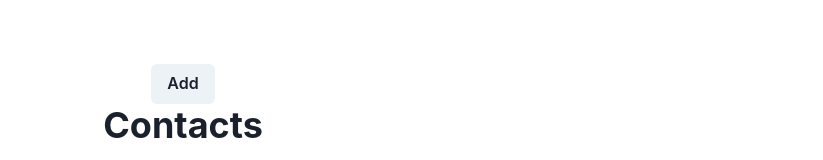
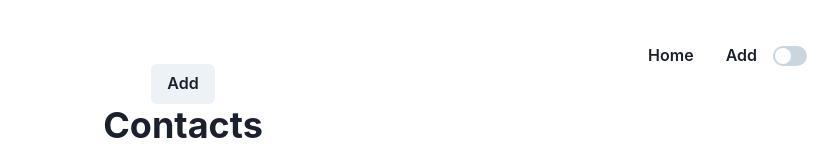
Before and after one commit to flohop/contact-app, a React (Create React App) app: page / in a window 1280 px wide. Shown: the top 160 px of the page, without its empty margins (457-1280 px from the left). Built offline with nearby package versions, Linux system fonts and the light colour scheme.

Commit message:
added Navigation Bar

```diff
--- a/src/App.tsx
+++ b/src/App.tsx
@@ -4,10 +4,13 @@ import Home from "./Home";
 import AddContact from "./AddContact";
 import "./App.css";
 import { Box } from "@chakra-ui/react";
+import { NavBar } from "./NavBar";
 
 function App() {
   return (
     <div className="App">
+      <NavBar />
+
       <Box mt={"5%"}>
         <Routes>
           <Route path="/" element={<Home />} />
--- /dev/null
+++ b/src/NavBar.tsx
@@ -0,0 +1,86 @@
+import { useState } from "react";
+import {
+  useColorMode,
+  Switch,
+  Flex,
+  Button,
+  IconButton,
+} from "@chakra-ui/react";
+import { HamburgerIcon, CloseIcon } from "@chakra-ui/icons";
+import { Link } from "react-router-dom";
+
+export const NavBar = () => {
+  const { colorMode, toggleColorMode } = useColorMode();
+  const isDark = colorMode === "dark";
+  const [display, changeDisplay] = useState("none");
+  return (
+    <Flex>
+      <Flex position="fixed" top="1rem" right="1rem" align="center">
+        {/* Desktop */}
+        <Flex display={["none", "none", "flex", "flex"]}>
+          <Link to="/">
+            <Button as="a" variant="ghost" aria-label="Home" my={5} w="100%">
+              Home
+            </Button>
+          </Link>
+
+          <Link to="/add">
+            <Button as="a" variant="ghost" aria-label="About" my={5} w="100%">
+              Add
+            </Button>
+          </Link>
+        </Flex>
+
+        {/* Mobile */}
+        <IconButton
+          aria-label="Open Menu"
+          size="lg"
+          mr={2}
+          icon={<HamburgerIcon />}
+          onClick={() => changeDisplay("flex")}
+          display={["flex", "flex", "none", "none"]}
+        />
+        <Switch color="green" isChecked={isDark} onChange={toggleColorMode} />
+      </Flex>
+
+      {/* Mobile Content */}
+      <Flex
+        w="100vw"
+        display={display}
+        bgColor="gray.50"
+        zIndex={20}
+        h="100vh"
+        pos="fixed"
+        top="0"
+        left="0"
+        overflowY="auto"
+        flexDir="column"
+      >
+        <Flex justify="flex-end">
+          <IconButton
+            mt={2}
+            mr={2}
+            aria-label="Open Menu"
+            size="lg"
+            icon={<CloseIcon />}
+            onClick={() => changeDisplay("none")}
+          />
+        </Flex>
+
+        <Flex flexDir="column" align="center">
+          <Link to="/">
+            <Button as="a" variant="ghost" aria-label="Home" my={5} w="100%">
+              Home
+            </Button>
+          </Link>
+
+          <Link to="/add">
+            <Button as="a" variant="ghost" aria-label="About" my={5} w="100%">
+              Add
+            </Button>
+          </Link>
+        </Flex>
+      </Flex>
+    </Flex>
+  );
+};
```
